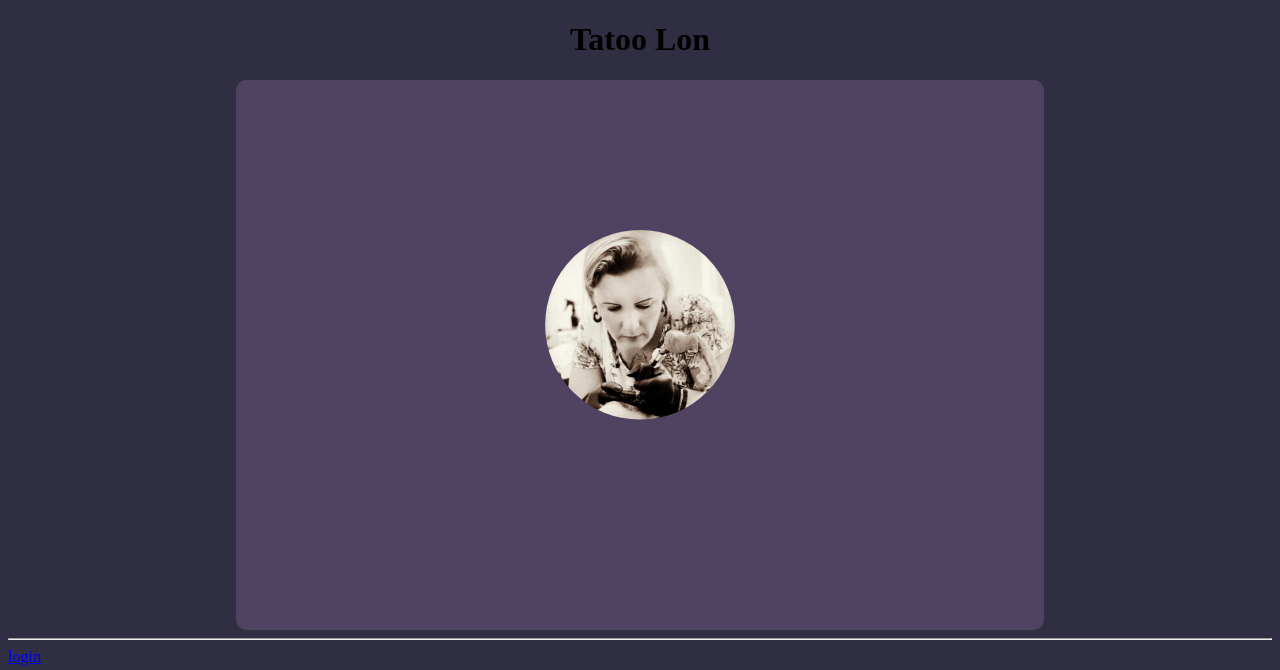
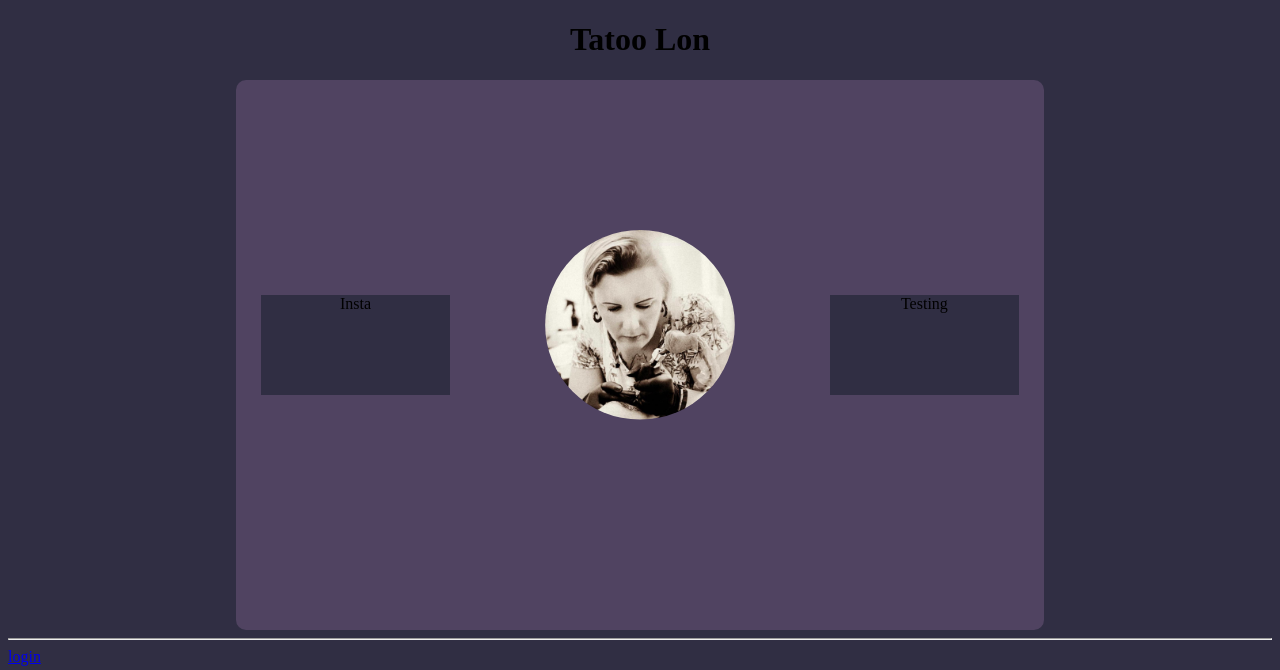
Before and after one commit to hetgameboekje/TatooLon, a PHP site: page /Front-end/ in a window 1280 px wide. Shown: the top 670 px of the page. Run offline with PHP 8.4, Linux system fonts and the light colour scheme.

Commit message:
Created two basic buttons

```diff
--- a/Front-end/assets/css/index.css
+++ b/Front-end/assets/css/index.css
@@ -24,9 +24,24 @@ body {
 }
 
 .profileIMG-DIV {
-    top:25%;
+    top: 25%;
     position: relative;
     display: flex;
     justify-content: center;
     align-items: center;
 }
+
+.facebookButton{
+    background-color:#302E43;
+    float:right;
+    width: 25%;
+    height: 100px;
+    text-align: center;
+}
+.instaButton{
+    background-color:#302E43;
+    float:left;
+    width: 25%;
+    height: 100px;
+    text-align: center;
+}
--- a/Front-end/index.php
+++ b/Front-end/index.php
@@ -19,6 +19,8 @@
         <div class="profileIMG-DIV">
         <img src="assets/css/img/profileimgLON.jpg" class="profileIMG" alt="">
         </div>
+        <div class="facebookButton">Testing</div>
+        <div class="instaButton">Insta</div>
 
     </div>
 
```
